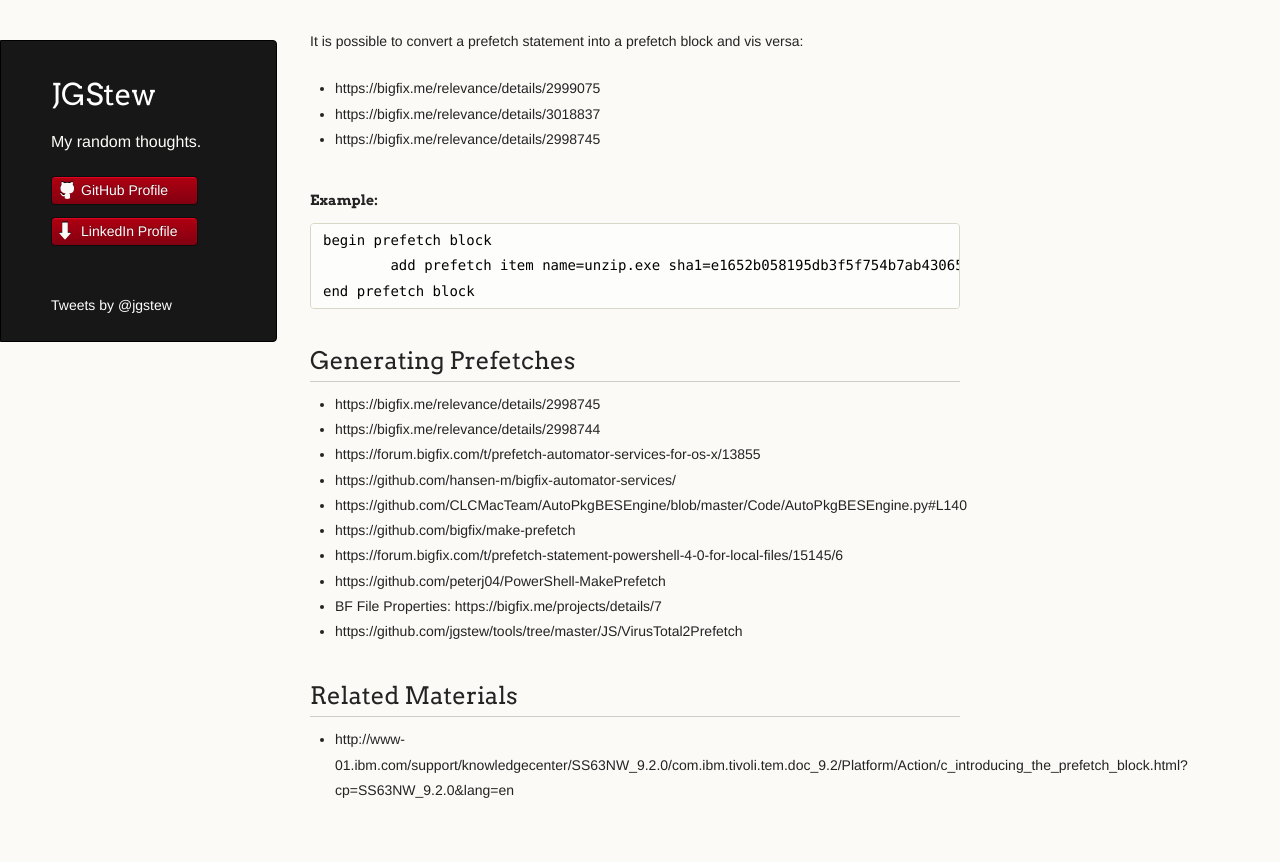
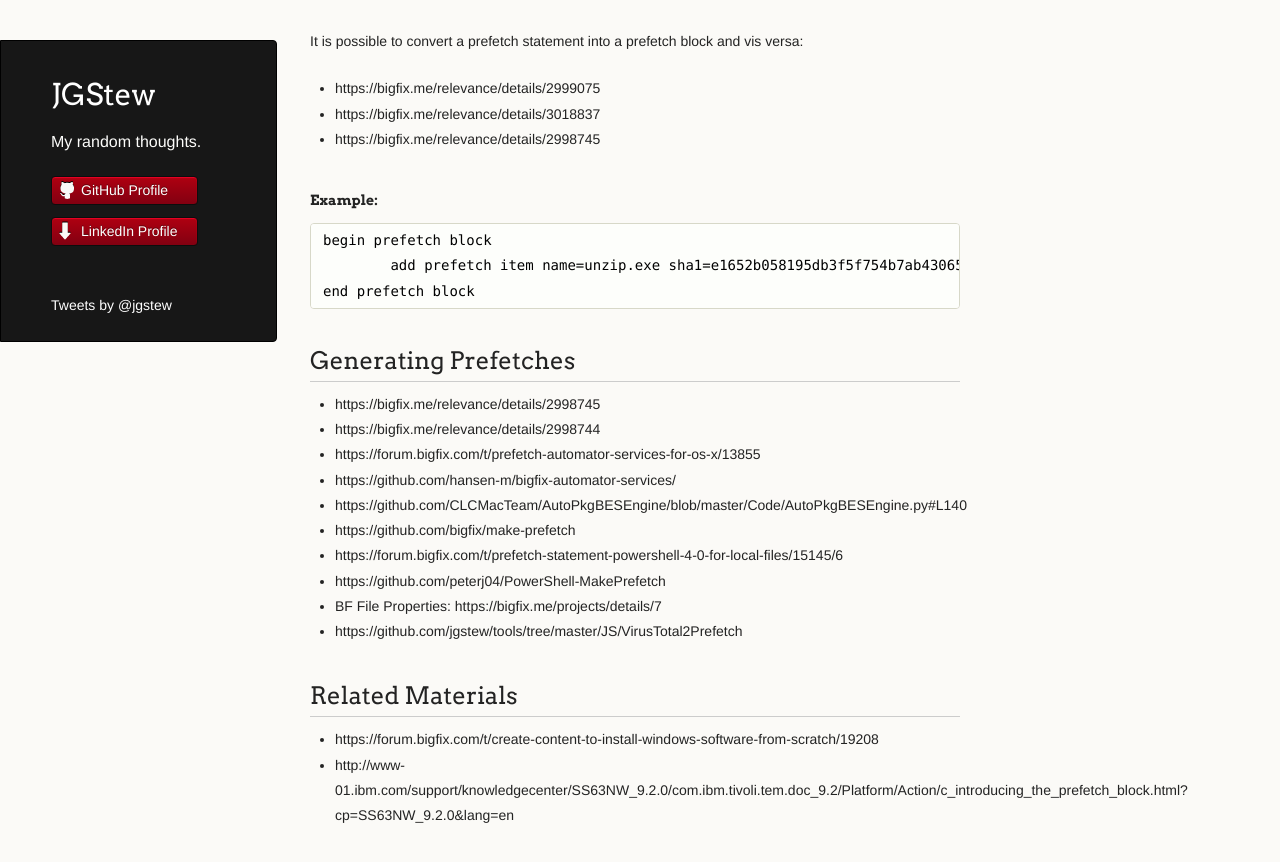
Before and after one commit to jgstew/jgstew.github.io, a Jekyll site: the page built from _posts/2016-11-21-Downloading-Files-with-BigFix:-Prefetches.md, in a window 1280 px wide and 900 px high, scrolled down 1535 px. Shown: the top 862 px of the window. Built offline with Jekyll 4.4.1, drawn with Linux system fonts in a browser that asks for light colours; comment, search, counter and statistics services are not loaded; part of the change alters nothing that is shown.

Commit message:
Update 2016-11-21-Downloading-Files-with-BigFix:-Prefetches.md

```diff
--- a/_posts/2016-11-21-Downloading-Files-with-BigFix:-Prefetches.md
+++ b/_posts/2016-11-21-Downloading-Files-with-BigFix:-Prefetches.md
@@ -75,4 +75,5 @@ It is possible to convert a prefetch statement into a prefetch block and vis ver
 
 ## Related Materials
 
+- https://forum.bigfix.com/t/create-content-to-install-windows-software-from-scratch/19208
 - http://www-01.ibm.com/support/knowledgecenter/SS63NW_9.2.0/com.ibm.tivoli.tem.doc_9.2/Platform/Action/c_introducing_the_prefetch_block.html?cp=SS63NW_9.2.0&lang=en
```
